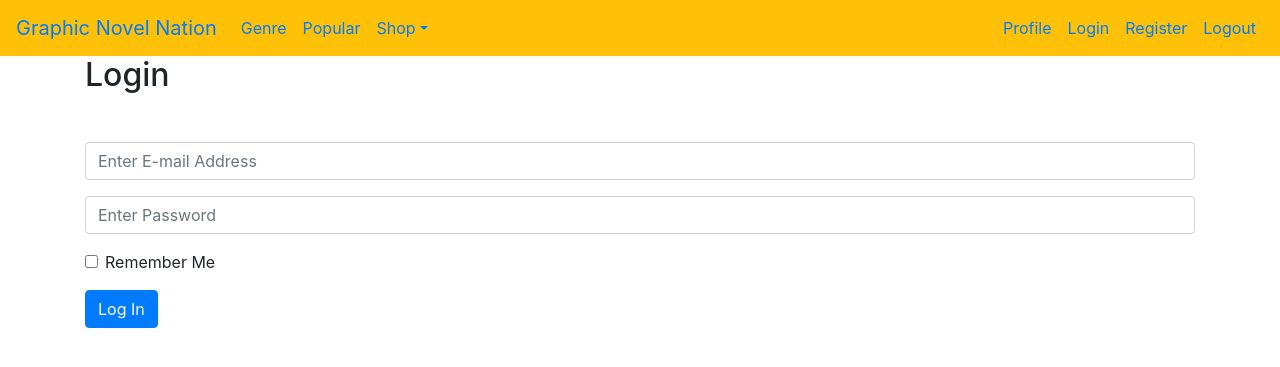
After one commit to Mdebose1/Graphic-Novel-Nation, a Flask app: template app/templates/users/login.html in a window 1280 px wide. The commit adds this page. Shown: the top 367 px of the page. Run offline with Flask 2, Linux system fonts and the light colour scheme; the template is opened without the code that fills it, so the values that code supplies are empty; parts of the project's set-up code (start-up, migrations or seed data) failed here and were passed over; some libraries are stand-ins or nearby versions.

Commit message:
Set up to login

```diff
--- a/app/blueprints/main/routes.py
+++ b/app/blueprints/main/routes.py
@@ -24,10 +24,6 @@ def popular():
 def genre():
     return 'Genre'
 
-@app.route('/login')
-def login():
-    return 'Login'
-
 @app.route('/logout')
 def logout():
     return 'Logout'
--- /dev/null
+++ b/app/templates/snippets/navigation.html
@@ -0,0 +1,38 @@
+<nav class="navbar navbar-expand-sm navbar-warning bg-warning">
+    <a class="navbar-brand" href="{{ url_for('home') }}">Graphic Novel Nation</a>
+    <button class="navbar-toggler d-lg-none" type="button" data-toggle="collapse" data-target="#collapsibleNavId" aria-controls="collapsibleNavId"
+        aria-expanded="false" aria-label="Toggle navigation">
+        <span class="navbar-toggler-icon"></span>
+    </button>
+    <div class="collapse navbar-collapse" id="collapsibleNavId">
+        <ul class="navbar-nav mr-auto mt-2 mt-lg-0">
+            <li class="nav-item active">
+                <a class="nav-link" href="{{ url_for('genre') }}">Genre <span class="sr-only">(current)</span></a>
+            </li>
+            <li class="nav-item">
+                <a class="nav-link" href="{{ url_for('popular') }}">Popular</a>
+            </li>
+            <li class="nav-item dropdown">
+                <a class="nav-link dropdown-toggle" href="#" id="dropdownId" data-toggle="dropdown" aria-haspopup="true" aria-expanded="false">Shop</a>
+                <div class="dropdown-menu" aria-labelledby="dropdownId">
+                    <a class="dropdown-item" href="{{ url_for('cart') }}">Cart</a>
+                    <a class="dropdown-item" href="{{ url_for('checkout') }}">Checkout</a>
+                </div>
+            </li>
+        </ul>
+        <ul class="navbar-nav ml-auto mt-2 mt-lg-0">
+            <li class="nav-item">
+                <a class="nav-link" href="{{ url_for('profile') }}">Profile</a>
+            </li>
+            <li class="nav-item">
+                <a class="nav-link" href="{{ url_for('login') }}">Login</a>
+            </li>
+            <li class="nav-item">
+                <a class="nav-link" href="{{ url_for('register') }}">Register</a>
+            </li>
+            <li class="nav-item">
+                <a class="nav-link" href="{{ url_for('logout') }}">Logout</a>
+            </li>
+        </ul>
+    </div>
+</nav>
--- /dev/null
+++ b/app/templates/users/login.html
@@ -0,0 +1,24 @@
+{% extends 'layout.html' %}
+
+{% block content%}
+
+<h2>Login</h2>
+<form method="POST" action="{{ url_for('login') }}">
+    <div class="form-group mt-5">
+    <input type="email" class="form-control" name="email" id="email" aria-describedby="emailHelpId" placeholder="Enter E-mail Address" />
+    </div>
+    <div class="form-group">
+    <input type="password" class="form-control" name="password" id="password" placeholder="Enter Password" />
+    </div>
+    <div class="form-group">
+        <div class="form-check">
+            <label class="form-check-label">
+                <input type="checkbox" class="form-check-input" name="remember_me" id="" value="checkedValue" unchecked>
+                Remember Me
+            </label>
+            </div>
+    </div>
+    <input type="submit" class="btn btn-primary" value="Log In" />
+</form>
+
+{% endblock content%}
```
Also changed, not shown: app/blueprints/posts/routes.py (+16 -1 lines), app/templates/layout.html (+1 -38 lines), app/templates/users/register.html (added), app/templates/users/users.html (deleted).
